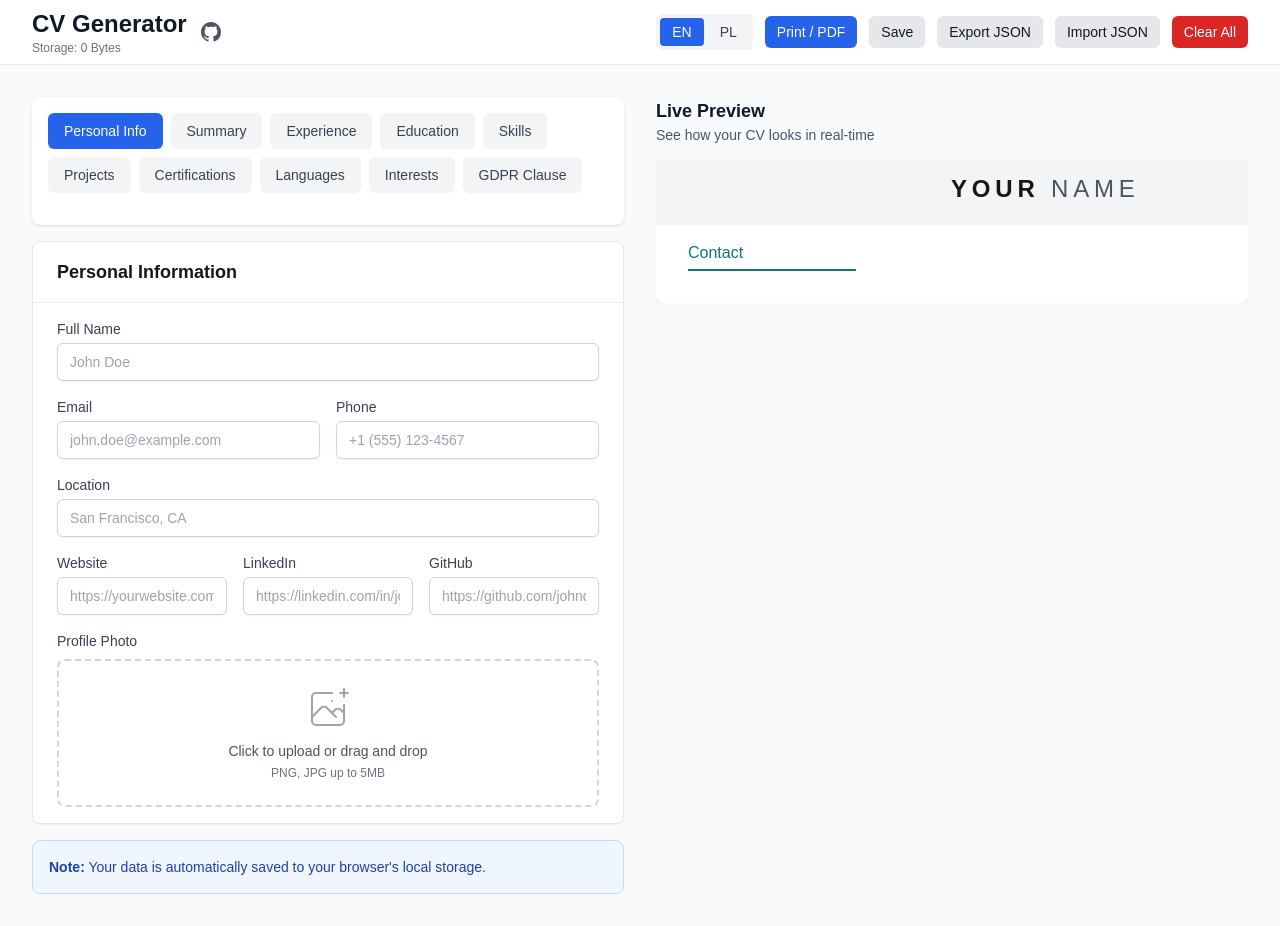
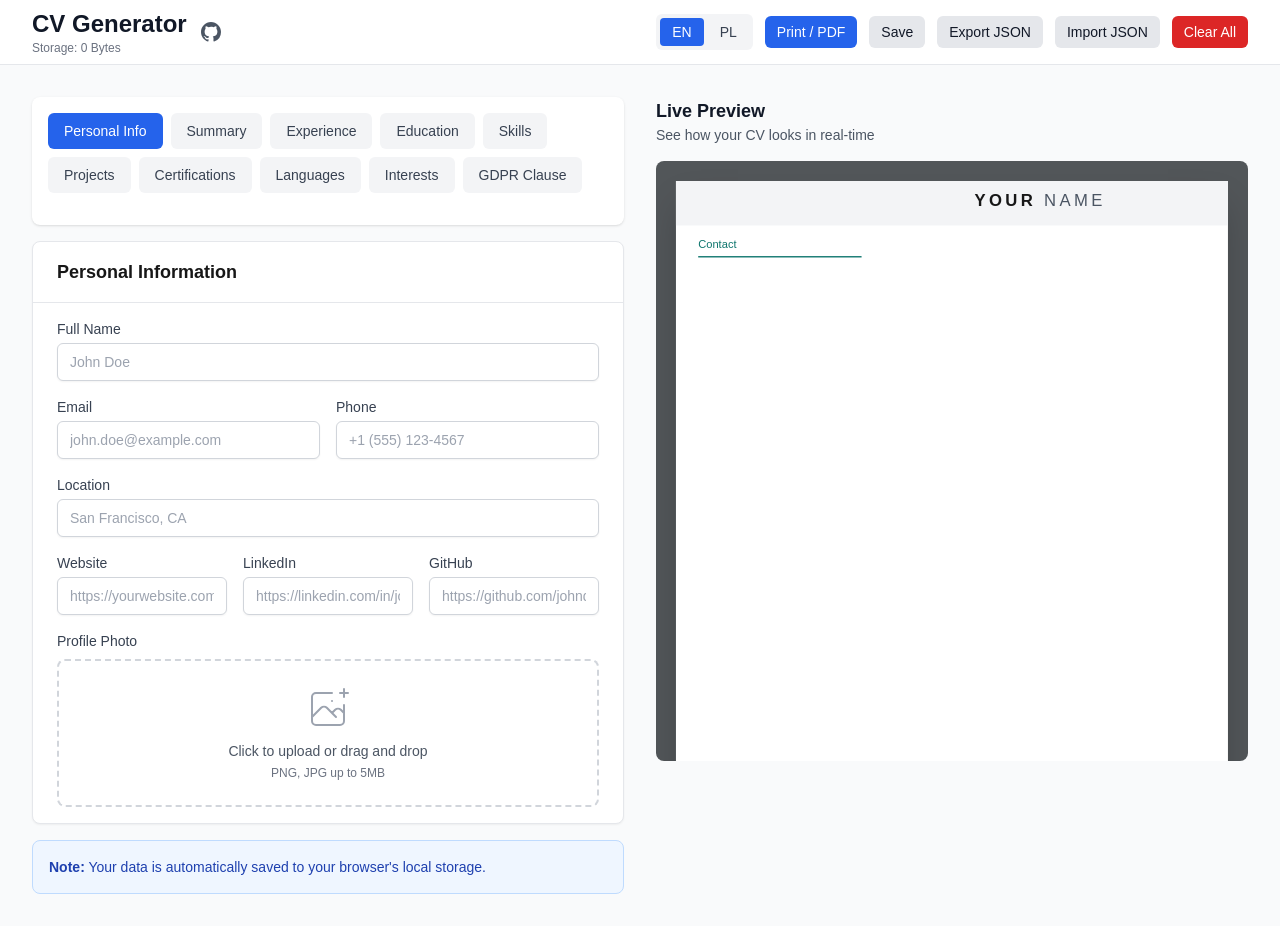
Before and after one commit to knobik/cv-generator, a Next.js app: page / in a window 1280 px wide. Built offline with nearby package versions, Linux system fonts and the light colour scheme.

Commit message:
Add dynamic A4 page preview scaling and styling improvements

```diff
--- a/src/app/globals.css
+++ b/src/app/globals.css
@@ -26,17 +26,60 @@ body {
   }
 }
 
+/* A4 Page Preview Styles */
+.a4-page {
+  width: 210mm;
+  min-height: 297mm;
+  box-sizing: border-box;
+}
+
+.a4-preview-container {
+  background-color: #525659;
+  padding: 20px;
+  display: flex;
+  justify-content: center;
+  overflow: auto;
+  min-height: 400px;
+}
+
+.a4-preview-wrapper {
+  transform-origin: top center;
+}
+
+@media screen {
+  .a4-preview-container {
+    /* Ensure scrolling works with scaled content */
+    align-items: flex-start;
+  }
+}
+
 /* Print-specific styles for PDF generation */
 @media print {
   @page {
     size: A4;
-    margin: 0.5cm;
+    margin: 0;
   }
 
   body {
     background: white;
     print-color-adjust: exact;
     -webkit-print-color-adjust: exact;
+  }
+
+  /* Reset A4 preview transforms for print */
+  .a4-preview-wrapper {
+    transform: none !important;
+  }
+
+  .a4-preview-container {
+    background: white !important;
+    padding: 0 !important;
+  }
+
+  .a4-page {
+    width: 100% !important;
+    min-height: auto !important;
+    box-shadow: none !important;
   }
 
   /* Hide the header and editor panel when printing from main page */
--- a/src/app/page.tsx
+++ b/src/app/page.tsx
@@ -1,6 +1,6 @@
 'use client';
 
-import React, { useState } from 'react';
+import React, { useState, useRef, useEffect } from 'react';
 import { useTranslations } from 'next-intl';
 import { Header } from '@/components/layout/Header';
 import { PersonalInfoSection } from '@/components/cv-editor/PersonalInfoSection';
@@ -15,9 +15,29 @@ import { InterestsSection } from '@/components/cv-editor/InterestsSection';
 import { GDPRSection } from '@/components/cv-editor/GDPRSection';
 import { CVPreview } from '@/components/cv-preview/CVPreview';
 
+// A4 dimensions in pixels at 96 DPI
+const A4_WIDTH_PX = 794; // 210mm
+
 export default function HomePage() {
   const t = useTranslations();
   const [activeSection, setActiveSection] = useState('personal');
+  const previewContainerRef = useRef<HTMLDivElement>(null);
+  const [previewScale, setPreviewScale] = useState(0.5);
+
+  // Calculate scale to fit A4 page in container
+  useEffect(() => {
+    const calculateScale = () => {
+      if (previewContainerRef.current) {
+        const containerWidth = previewContainerRef.current.clientWidth - 40; // subtract padding
+        const scale = Math.min(containerWidth / A4_WIDTH_PX, 1);
+        setPreviewScale(scale);
+      }
+    };
+
+    calculateScale();
+    window.addEventListener('resize', calculateScale);
+    return () => window.removeEventListener('resize', calculateScale);
+  }, []);
 
   const sections = [
     { id: 'personal', labelKey: 'navigation.personalInfo', component: PersonalInfoSection },
@@ -77,8 +97,16 @@ export default function HomePage() {
                 {t('preview.previewDescription')}
               </p>
             </div>
-            <div className="overflow-auto max-h-[calc(100vh-200px)] print:overflow-visible print:max-h-none">
-              <CVPreview />
+            <div
+              ref={previewContainerRef}
+              className="a4-preview-container rounded-lg max-h-[calc(100vh-200px)] print:overflow-visible print:max-h-none print:bg-white print:p-0"
+            >
+              <div
+                className="a4-preview-wrapper"
+                style={{ transform: `scale(${previewScale})` }}
+              >
+                <CVPreview />
+              </div>
             </div>
           </div>
         </div>
--- a/src/components/cv-preview/CVPreview.tsx
+++ b/src/components/cv-preview/CVPreview.tsx
@@ -68,7 +68,7 @@ export function CVPreview() {
   const presentText = t('preview.present');
 
   return (
-    <div className="bg-white shadow-lg rounded-lg max-w-4xl print:shadow-none print:rounded-none print:max-w-none" style={{ fontSize: '12px' }}>
+    <div className="a4-page bg-white shadow-2xl print:shadow-none" style={{ fontSize: '12px' }}>
       {/* Header - Two column layout matching content below */}
       <div className="bg-gray-100 py-3 px-8 print:bg-gray-100">
         <div className="flex flex-col md:flex-row gap-4 print:flex-row">
```
